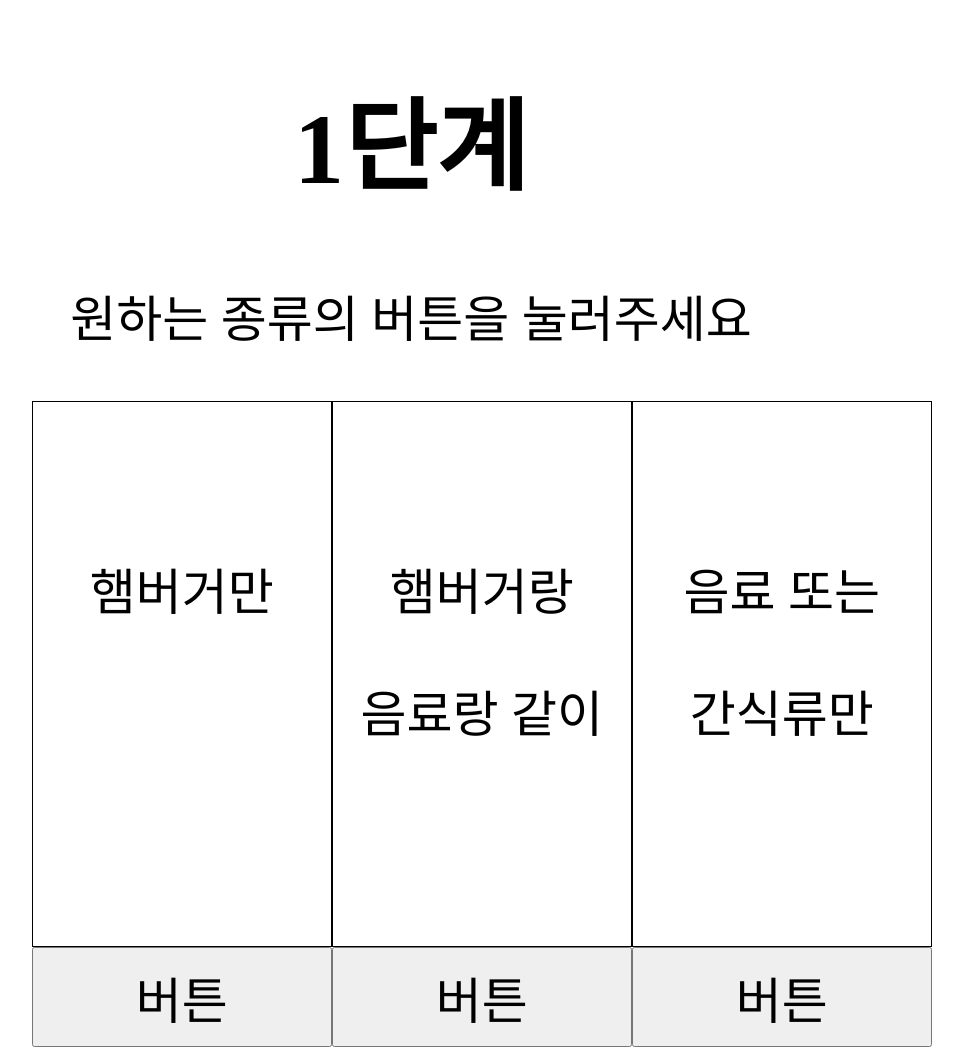
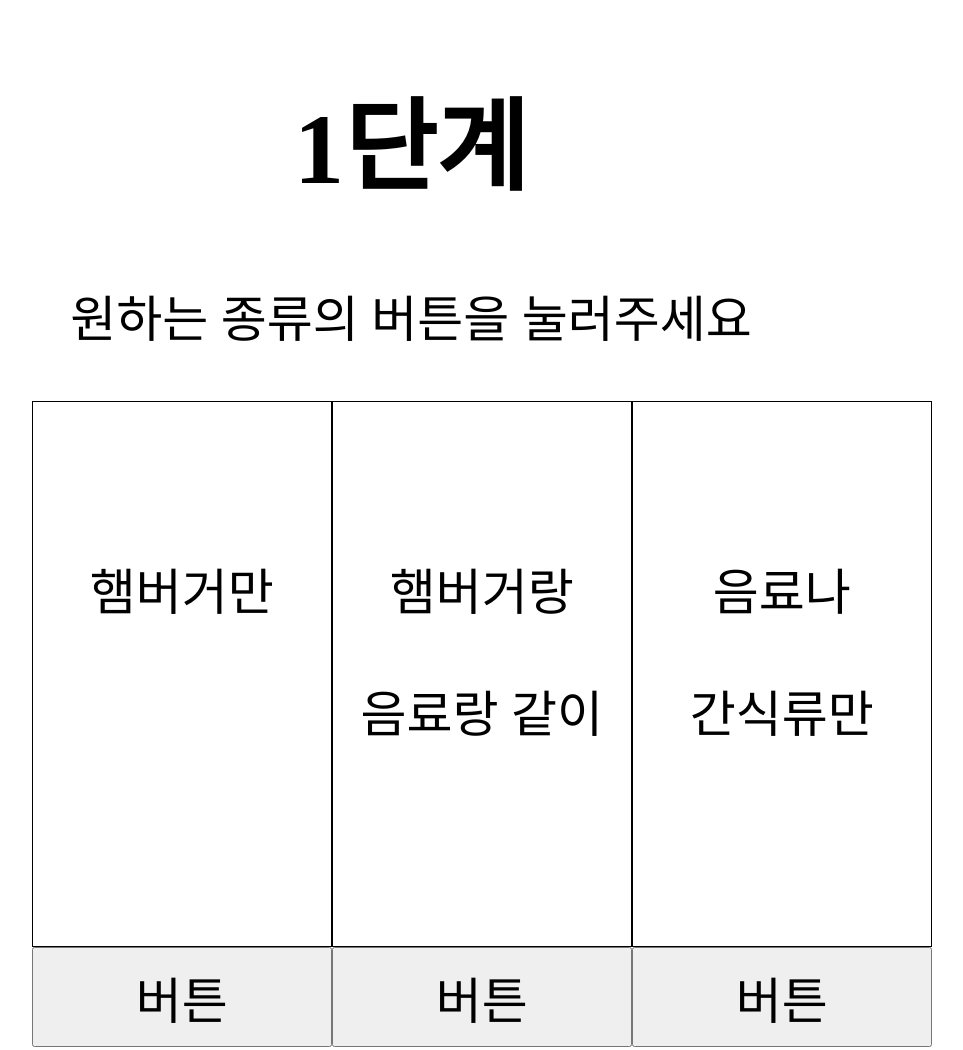
Before and after one commit to Jung-Jin-Yong/KIOSK-for-senior-citizens, a plain HTML site: page firstStep.html in a window 1280 px wide. Shown: the whole page, without its empty margins (229-1192 px from the left). Drawn offline with Linux system fonts and the light colour scheme.

Commit message:
Version 0.2.2

```diff
--- a/firstStep.html
+++ b/firstStep.html
@@ -19,7 +19,7 @@
           <p>햄버거랑</p> 음료랑 같이
         </div>
         <div class="menu">
-          <p>음료 또는</p> 간식류만
+          <p>음료나</p> 간식류만
         </div>
         <input type="button" value="버튼" class="menuButton" onClick="location.href='secondStep.html'">
         <input type="button" value="버튼" class="menuButton" onClick="location.href='secondStep.html'">
```
